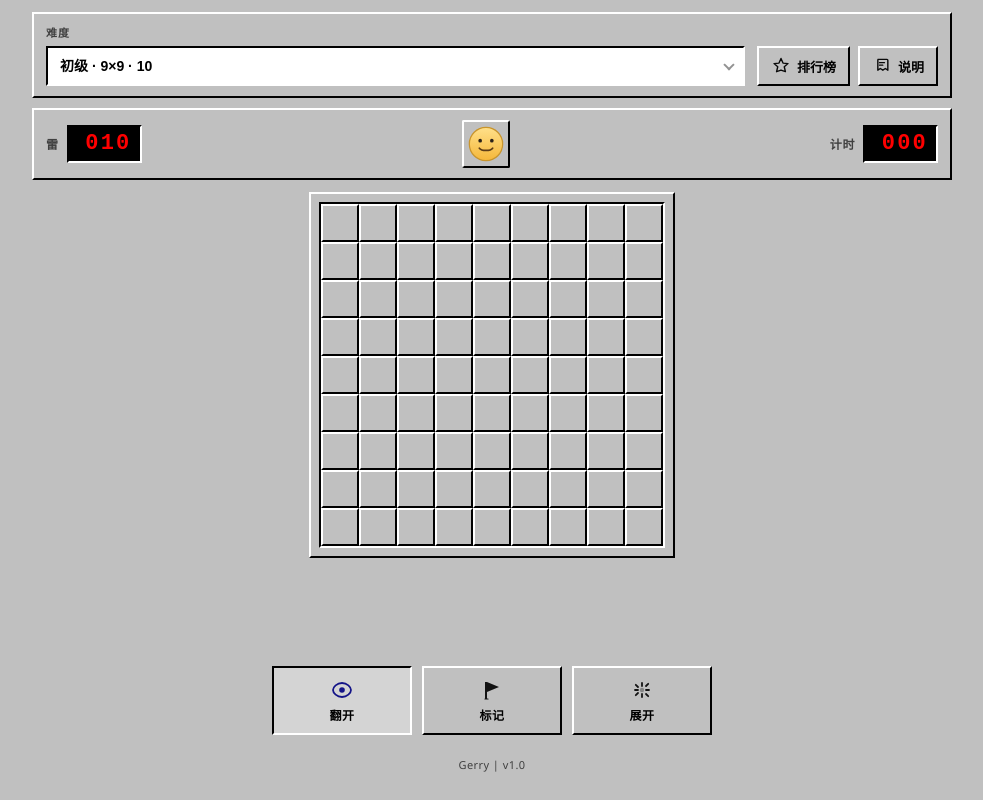
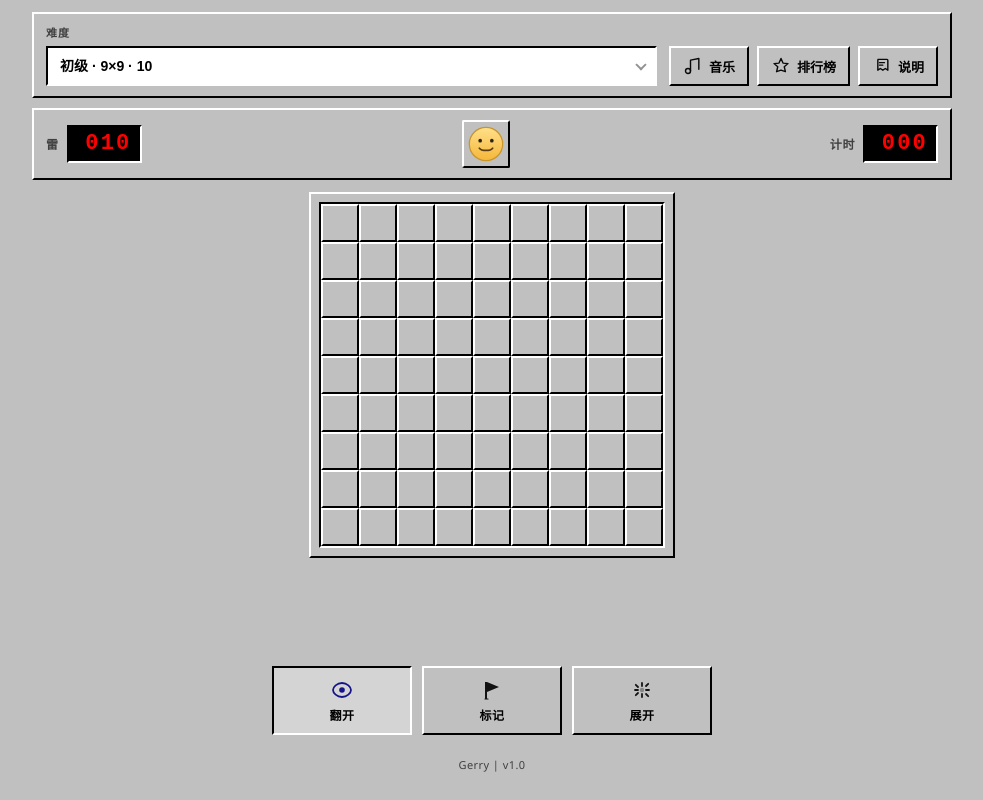
Before and after one commit to gerryyang2025/h5-minesweeper-game, a website: page index.html in a window 1280 px wide. Both pictures are taken after a click on the button 633 px from the left and 144 px from the top of the page. Shown: the whole page, without its empty margins (148-1131 px from the left). Drawn offline with Linux system fonts and the light colour scheme.

Commit message:
feat: Add background music feature with toggle button and update documentation

```diff
--- a/game.js
+++ b/game.js
@@ -58,9 +58,69 @@
   const timerEl = document.getElementById("timer");
   const faceBtn = document.getElementById("face-btn");
   const difficultySelect = document.getElementById("difficulty");
+  const musicBtn = document.getElementById("musicBtn");
   const modeButtons = document.querySelectorAll("[data-mode]");
 
+  const BG_MUSIC_SRC = "audio/game_mario2.mp3";
+  let bgMusicAudio = null;
+  let isMusicPlaying = true;
+
   const NS = "http://www.w3.org/2000/svg";
+
+  function ensureBgMusic() {
+    if (bgMusicAudio) return;
+    bgMusicAudio = new Audio(BG_MUSIC_SRC);
+    bgMusicAudio.loop = true;
+    bgMusicAudio.volume = 0.3;
+    bgMusicAudio.preload = "auto";
+  }
+
+  function syncMusicButton() {
+    if (!musicBtn) return;
+    musicBtn.classList.toggle("leaderboard-link--music-on", isMusicPlaying);
+    musicBtn.setAttribute("aria-pressed", isMusicPlaying ? "true" : "false");
+  }
+
+  function pauseBackgroundMusic() {
+    if (bgMusicAudio) bgMusicAudio.pause();
+  }
+
+  function toggleMusic() {
+    ensureBgMusic();
+    isMusicPlaying = !isMusicPlaying;
+    if (isMusicPlaying) {
+      bgMusicAudio.play().catch(() => {});
+    } else {
+      bgMusicAudio.pause();
+    }
+    syncMusicButton();
+  }
+
+  function tryPlayMusicIfOn() {
+    ensureBgMusic();
+    if (isMusicPlaying) {
+      return bgMusicAudio.play().catch(() => {});
+    }
+    return Promise.resolve();
+  }
+
+  function onFirstPointerOutsideMusic(e) {
+    if (e.target.closest("#musicBtn")) return;
+    tryPlayMusicIfOn();
+    document.removeEventListener("pointerdown", onFirstPointerOutsideMusic, true);
+  }
+
+  window.addEventListener("load", () => {
+    tryPlayMusicIfOn();
+  });
+
+  document.addEventListener("pointerdown", onFirstPointerOutsideMusic, true);
+
+  if (musicBtn) {
+    musicBtn.addEventListener("click", () => {
+      toggleMusic();
+    });
+  }
 
   function useModeBar() {
     return window.matchMedia("(max-width: 899px), (hover: none), (pointer: coarse)").matches;
@@ -250,6 +310,7 @@
   }
 
   function gameOver(won, hitR, hitC) {
+    pauseBackgroundMusic();
     stopTimer();
     gameStatus = won ? "won" : "lost";
     setFace(won ? "win" : "dead");
@@ -370,6 +431,9 @@
     buildBoardDom();
     updateHud();
     requestAnimationFrame(() => computeCellSize());
+    if (isMusicPlaying && bgMusicAudio) {
+      bgMusicAudio.play().catch(() => {});
+    }
   }
 
   function buildBoardDom() {
--- a/index.html
+++ b/index.html
@@ -22,6 +22,27 @@
             </div>
           </label>
           <div class="toolbar-actions">
+            <button
+              type="button"
+              class="leaderboard-link leaderboard-link--music-on"
+              id="musicBtn"
+              title="背景音乐开关"
+              aria-label="背景音乐开关"
+              aria-pressed="true"
+            >
+              <svg class="leaderboard-link__icon" viewBox="0 0 24 24" width="20" height="20" aria-hidden="true">
+                <path
+                  fill="none"
+                  stroke="currentColor"
+                  stroke-width="1.7"
+                  stroke-linecap="round"
+                  stroke-linejoin="round"
+                  d="M9 18V5l10-2v13"
+                />
+                <circle cx="6" cy="18" r="3" fill="none" stroke="currentColor" stroke-width="1.7" />
+              </svg>
+              <span>音乐</span>
+            </button>
             <a class="leaderboard-link" href="leaderboard.html" title="本地排行榜（最快用时）">
               <svg class="leaderboard-link__icon" viewBox="0 0 24 24" width="20" height="20" aria-hidden="true">
                 <path
--- a/style.css
+++ b/style.css
@@ -117,6 +117,20 @@ body {
   justify-content: flex-end;
 }
 
+.leaderboard-link:is(button) {
+  font: inherit;
+  font-size: 13px;
+  font-weight: 700;
+  font-family: var(--font);
+  color: var(--text);
+  cursor: pointer;
+}
+
+.leaderboard-link:focus-visible {
+  outline: 1px dotted var(--text);
+  outline-offset: 2px;
+}
+
 .leaderboard-link {
   display: inline-flex;
   align-items: center;
@@ -139,6 +153,10 @@ body {
 
 .leaderboard-link:active {
   border-color: var(--bevel-in);
+}
+
+.leaderboard-link--music-on {
+  color: var(--link);
 }
 
 .leaderboard-link__icon {
```
Also changed, not shown: .github/workflows/pages.yml, CHANGELOG.md, README.md, 1 other file.
